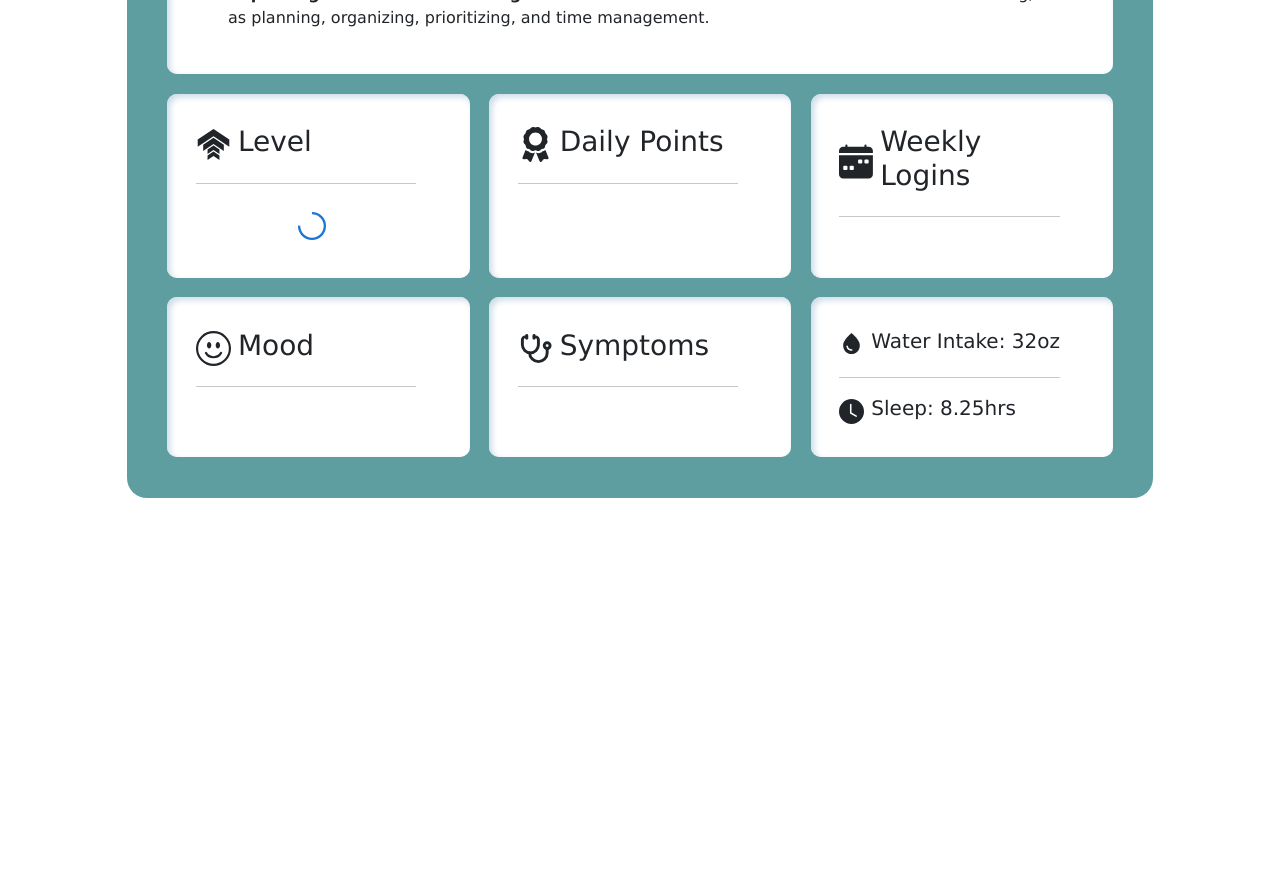
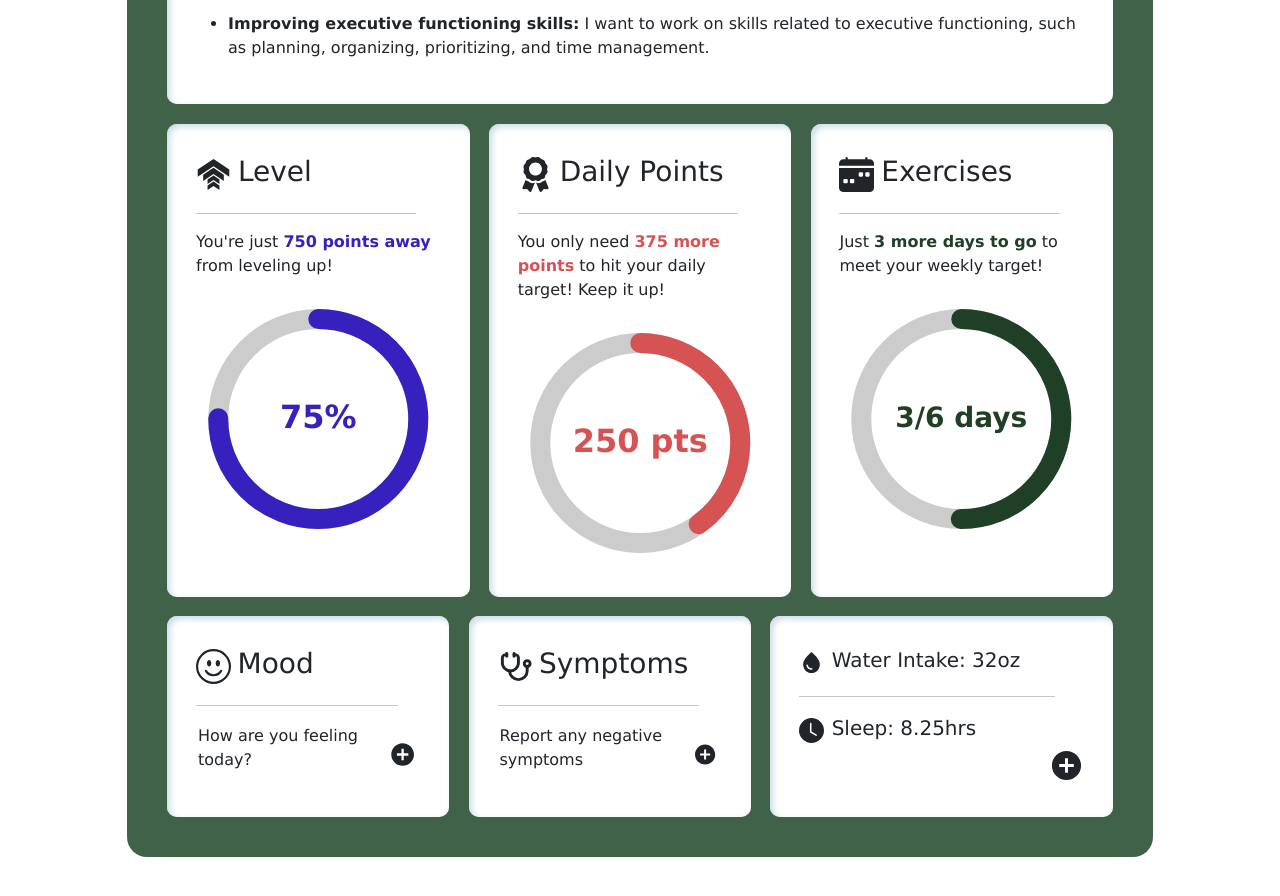
Before and after one commit to chloehylaw/cognigo, a React (Create React App) app: page /progression in a window 1280 px wide. Shown: the part 860-1756 px from the top of the page. Before the commit the page ends 1425 px from the top, so only its background shows below. Built offline with nearby package versions, Linux system fonts and the light colour scheme.

Commit message:
added circular progress bars and dashboard styling

```diff
--- /dev/null
+++ b/src/pages/CircularProgressGreen.js
@@ -0,0 +1,54 @@
+import React from "react";
+import './progress.css';
+
+const CircularProgressGreen = ({ progress }) => {
+  const radius = 100; // radius of the circle
+  const strokeWidth = 20; // width of the stroke
+  const circumference = 2 * Math.PI * radius; // circumference of the circle
+  const progressOffset = ((100 - 50) / 100) * circumference; // offset of the progress bar
+
+  return (
+    <svg
+      className="progress-ring"
+      width="100%"
+      height="100%"
+    >
+      <circle
+        className="progress-ring__circle"
+        stroke="#ccc"
+        strokeWidth={strokeWidth}
+        fill="transparent"
+        r={radius}
+        cx="50%"
+        cy="50%"
+      />
+      <circle
+        className="progress-ring__circle"
+        stroke="#1F4027"
+        strokeWidth={strokeWidth}
+        strokeDasharray={`${circumference} ${circumference}`}
+        strokeLinecap="round"
+        fill="transparent"
+        r={radius}
+        cx="50%"
+        cy="50%"
+        style={{
+          strokeDashoffset: progressOffset,
+        }}
+      />
+      <text
+        className="progress-ring__text"
+        x="50%"
+        y="50%"
+        dominantBaseline="middle"
+        textAnchor="middle"
+        fill="#1F4027"
+        style={{fontSize: "1.75em"}}
+      >
+        {"3/6 days"}
+      </text>
+    </svg>
+  );
+};
+
+export default CircularProgressGreen;
--- /dev/null
+++ b/src/pages/CircularProgressOrange.js
@@ -0,0 +1,54 @@
+import React from "react";
+import './progress.css';
+
+const CircularProgressOrange = ({ progress }) => {
+  const radius = 100; // radius of the circle
+  const strokeWidth = 20; // width of the stroke
+  const circumference = 2 * Math.PI * radius; // circumference of the circle
+  const progressOffset = ((100 - 40) / 100) * circumference; // offset of the progress bar
+
+  return (
+    <svg
+      className="progress-ring"
+      width="100%"
+      height="100%"
+    >
+      <circle
+        className="progress-ring__circle"
+        stroke="#ccc"
+        strokeWidth={strokeWidth}
+        fill="transparent"
+        r={radius}
+        cx="50%"
+        cy="50%"
+      />
+      <circle
+        className="progress-ring__circle"
+        stroke="#D65354"
+        strokeWidth={strokeWidth}
+        strokeDasharray={`${circumference} ${circumference}`}
+        strokeLinecap="round"
+        fill="transparent"
+        r={radius}
+        cx="50%"
+        cy="50%"
+        style={{
+          strokeDashoffset: progressOffset,
+        }}
+      />
+      <text
+        className="progress-ring__text"
+        x="50%"
+        y="50%"
+        dominantBaseline="middle"
+        textAnchor="middle"
+        fill="#D65354"
+        style={{fontSize: "2em"}}
+      >
+        {"250 pts"}
+      </text>
+    </svg>
+  );
+};
+
+export default CircularProgressOrange;
--- /dev/null
+++ b/src/pages/CircularProgressPurple.js
@@ -0,0 +1,54 @@
+import React from "react";
+import './progress.css';
+
+const CircularProgressPurple = ({ progress }) => {
+  const radius = 100; // radius of the circle
+  const strokeWidth = 20; // width of the stroke
+  const circumference = 2 * Math.PI * radius; // circumference of the circle
+  const progressOffset = ((100 - 75) / 100) * circumference; // offset of the progress bar
+
+  return (
+    <svg
+      className="progress-ring"
+      width="100%"
+      height="100%"
+    >
+      <circle
+        className="progress-ring__circle"
+        stroke="#ccc"
+        strokeWidth={strokeWidth}
+        fill="transparent"
+        r={radius}
+        cx="50%"
+        cy="50%"
+      />
+      <circle
+        className="progress-ring__circle"
+        stroke="#3620BE"
+        strokeWidth={strokeWidth}
+        strokeDasharray={`${circumference} ${circumference}`}
+        strokeLinecap="round"
+        fill="transparent"
+        r={radius}
+        cx="50%"
+        cy="50%"
+        style={{
+          strokeDashoffset: progressOffset,
+        }}
+      />
+      <text
+        className="progress-ring__text"
+        x="50%"
+        y="50%"
+        dominantBaseline="middle"
+        textAnchor="middle"
+        fill="#3620BE"
+        style={{fontSize: "2em"}}
+      >
+        {`${75}%`}
+      </text>
+    </svg>
+  );
+};
+
+export default CircularProgressPurple;
--- a/src/pages/ProgressionMap.js
+++ b/src/pages/ProgressionMap.js
@@ -8,7 +8,9 @@ import { GiUpgrade } from 'react-icons/gi';
 import { BsEmojiSmile } from 'react-icons/bs';
 import { MdWaterDrop, MdAddCircle } from 'react-icons/md';
 import { TbStethoscope } from 'react-icons/tb';
-import { CircularProgress } from '@mui/material';
+import CircularProgressPurple from './CircularProgressPurple';
+import CircularProgressOrange from './CircularProgressOrange';
+import CircularProgressGreen from './CircularProgressGreen';
 
 export default function ProgressionMap() {
     return <div className='containerDiv'>
@@ -35,7 +37,7 @@ export default function ProgressionMap() {
             <Row>
                 <Col className="dashSection">
                     <div className="profileInfo" style={{ textAlign: "left"}}>
-                    <h3><strong>Goals:</strong></h3>
+                    <h3><strong>My Goals:</strong></h3>
                     <hr style={{width: "80%"}}/>
                     <ul>
                         <li><strong>Remembering daily appointments and events:</strong> I want to work on techniques for remembering important dates, appointments, and tasks, such as using a calendar, setting reminders on their phone, or using a memory aid like a whiteboard or sticky notes.</li>
@@ -51,19 +53,25 @@ export default function ProgressionMap() {
                         <GiUpgrade className='icon'/><span><h3 className='sectionHeader'>Level</h3></span>
                     </div>
                     <hr style={{width: "90%"}}/>
-                    <CircularProgress variant="determinate" value={75} />
+                    <p style={{textAlign: "left"}}>You're just <strong style={{color: "#3620BE"}}>750 points away</strong> from leveling up!</p>
+                    <div style={{height: "250px"}}><CircularProgressPurple/></div>
+
                 </Col>
                 <Col className="dashSection">
                     <div className="dashSectionHeader" style={{ textAlign: "left"}}>
                         <FaAward className='icon'/><span><h3 className='sectionHeader'>Daily Points</h3></span>
                     </div>
                     <hr style={{width: "90%"}}/>
+                    <p style={{textAlign: "left"}}>You only need <strong style={{color: "#D65354"}}>375 more points</strong> to hit your daily target! Keep it up!</p>
+                    <div style={{height: "250px"}}><CircularProgressOrange/></div>
                 </Col>
                 <Col className="dashSection">
                     <div className="dashSectionHeader" style={{ textAlign: "left"}}>
-                        <BsFillCalendarWeekFill className='icon'/><span><h3 className='sectionHeader'>Weekly Logins</h3></span>
+                        <BsFillCalendarWeekFill className='icon'/><span><h3 className='sectionHeader'>Exercises</h3></span>
                     </div>
                     <hr style={{width: "90%"}}/>
+                    <p style={{textAlign: "left"}}>Just <strong style={{color: "#1F4027"}}>3 more days to go</strong> to meet your weekly target!</p>
+                    <div style={{height: "250px"}}><CircularProgressGreen/></div>
                 </Col>
             </Row>
             <Row>
@@ -72,12 +80,19 @@ export default function ProgressionMap() {
                         <BsEmojiSmile className='icon'/><span><h3 className='sectionHeader'>Mood</h3></span>
                     </div>
                     <hr style={{width: "90%"}}/>
+                    <div className="dashSectionHeader" style={{ textAlign: "left"}}>
+                        <span><p style={{textAlign: "left"}}>How are you feeling today?</p></span><MdAddCircle style={{marginLeft:"10px"}} className='icon'/>
+                    </div>
+
                 </Col>
                 <Col className="dashSection">
                     <div className="dashSectionHeader" style={{ textAlign: "left"}}>
                         <TbStethoscope className='icon'/><span><h3 className='sectionHeader'>Symptoms</h3></span>
                     </div>
                     <hr style={{width: "90%"}}/>
+                    <div className="dashSectionHeader" style={{ textAlign: "left"}}>
+                        <span><p style={{textAlign: "left"}}>Report any negative symptoms</p></span><MdAddCircle style={{marginLeft:"10px"}} className='icon'/>
+                    </div>
                 </Col>
                 <Col className="dashSection">
                     <div className="dashSectionHeader" style={{ textAlign: "left"}}>
@@ -87,6 +102,8 @@ export default function ProgressionMap() {
                     <div className="dashSectionHeader" style={{ textAlign: "left"}}>
                         <BsClockFill className='smallIcon'/><span><h5 className='sectionHeader'>Sleep: 8.25hrs</h5></span>
                     </div>
+                    <MdAddCircle style={{marginLeft:"250px"}} className='icon'/>
+
                 </Col>
             </Row>
             </Container>
--- a/src/pages/dashboard.css
+++ b/src/pages/dashboard.css
@@ -15,7 +15,7 @@ img {
 }
 
 .gridContainerDiv {
-    background-color:cadetblue;
+    background-color:#3F6249;
     padding: 3%;
     border-radius: 20px;
 }
@@ -27,6 +27,10 @@ img {
     margin: 1%;
     box-shadow: rgb(204, 219, 232) 3px 3px 6px 0px inset, rgba(255, 255, 255, 0.5) -3px -3px 6px 1px inset;
 
+}
+
+li {
+    margin-bottom: 15px;
 }
 
 .smallIcon {
--- /dev/null
+++ b/src/pages/progress.css
@@ -0,0 +1,14 @@
+.progress-ring {
+    display: block;
+  }
+
+  .progress-ring__circle {
+    transition: stroke-dashoffset 0.35s;
+    transform: rotate(-90deg);
+    transform-origin: 50% 50%;
+  }
+
+  .progress-ring__text {
+    font-size: 0.8rem;
+    font-weight: bold;
+  }
```
